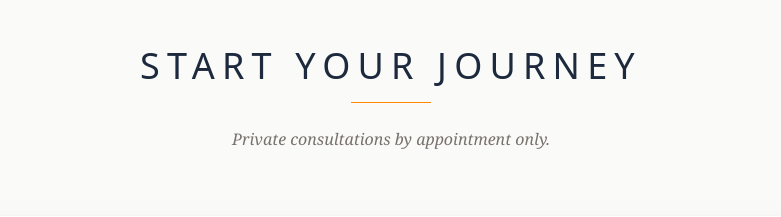
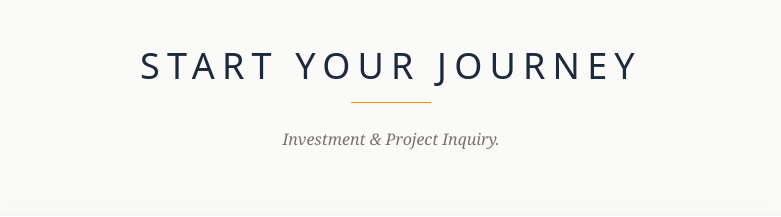
Before and after one commit to Mundyopropertyconsulting/mundyopropertyconsulting, a React (Vite) app: page / in a window 1280 px wide. Shown: the part 7280-7497 px from the top of the page, without its empty margins (249-1030 px from the left). Built offline with nearby package versions, Linux system fonts and the light colour scheme.

Commit message:
form title fix

```diff
--- a/src/App.jsx
+++ b/src/App.jsx
@@ -527,7 +527,7 @@ function App() {
         Start Your Journey
       </h2>
       <div className="h-px w-20 bg-orange-400 mx-auto"></div>
-      <p className="mt-6 text-stone-500 font-serif italic">Private consultations by appointment only.</p>
+      <p className="mt-6 text-stone-500 font-serif italic">Investment & Project Inquiry.</p>
     </div>
 
     <div className="bg-white p-8 md:p-16 shadow-[0_20px_50px_rgba(0,0,0,0.05)] rounded-sm border border-stone-100">
```
